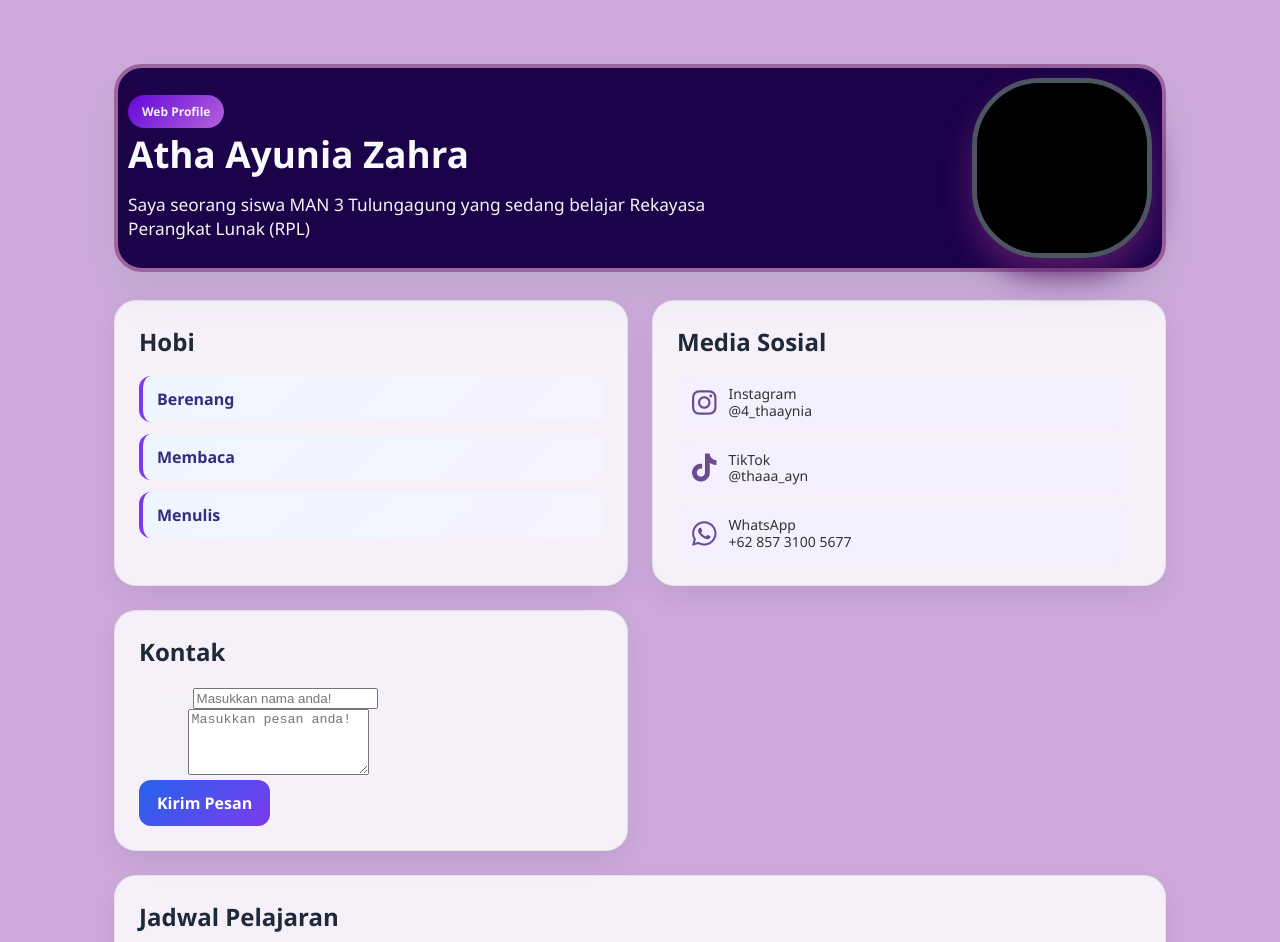
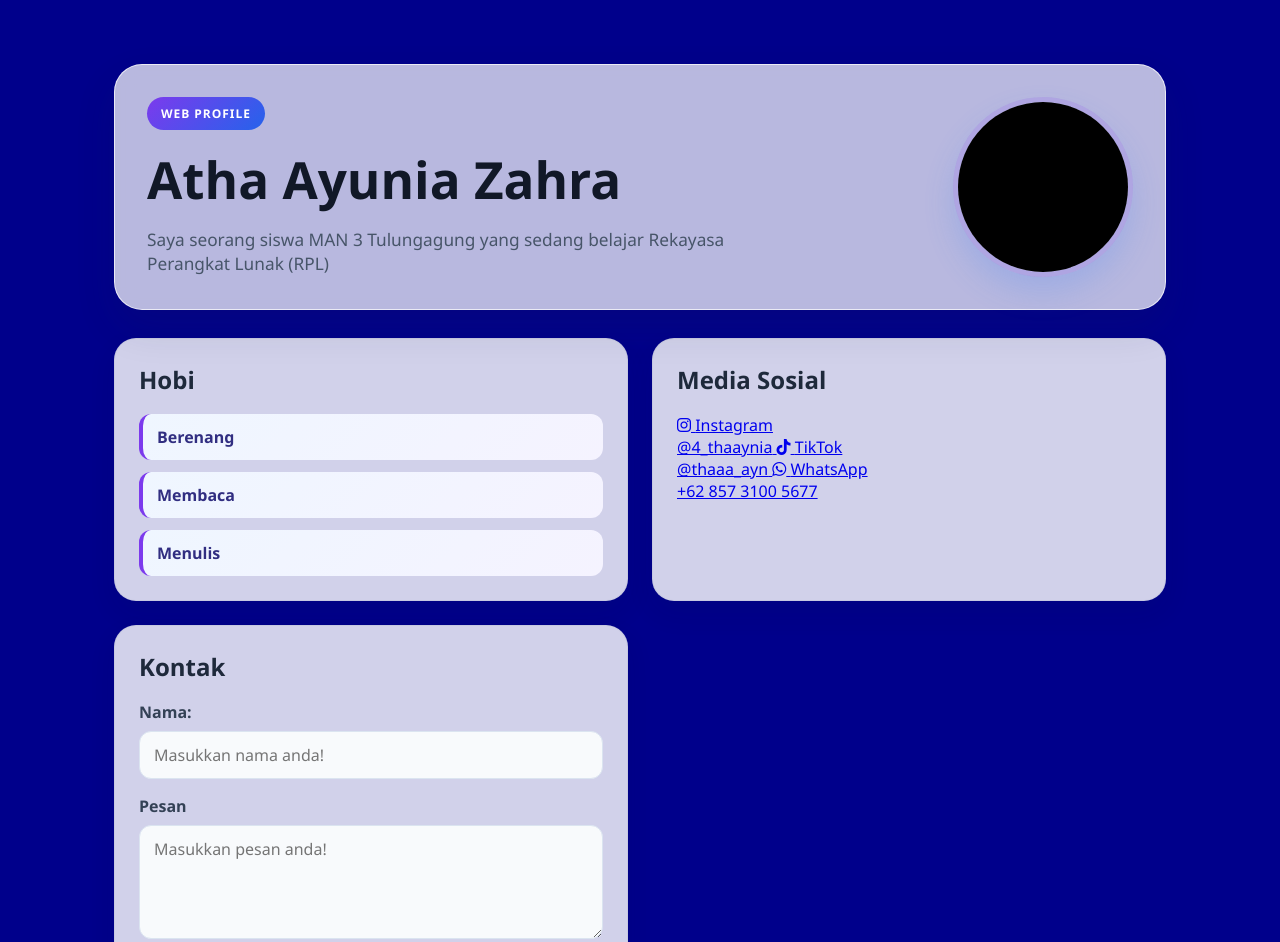
Before and after one commit to athaayunia3232-cpu/profile, a plain HTML site: page index.html in a window 1280 px wide. Shown: the top 942 px of the page. Drawn offline with Linux system fonts and the light colour scheme.

Commit message:
Mengganti style css

```diff
--- a/style.css
+++ b/style.css
@@ -5,8 +5,8 @@
 body {
   margin: 0;
   font-family: 'Segoe UI', Tahoma, Geneva, Verdana, sans-serif;
-    background-color: hsla(283, 42%, 69%, 0.753);
-    color: rgb(242, 248, 247)
+  background: darkblue;
+  color: #e4ecf7;
 }
 
 .page {
@@ -20,12 +20,12 @@ body {
   align-items: center;
   justify-content: space-between;
   gap: 30px;
-    background: rgb(27, 2, 73);
+  background: rgba(255, 255, 255, 0.72);
   backdrop-filter: blur(10px);
-    border: 4px solid hsl(300, 22%, 50%);
-    box-shadow: 0 18px 40px rgba(26, 145, 89, 0.1);
+  border: 1px solid rgba(255, 255, 255, 0.7);
+  box-shadow: 0 18px 40px rgba(30, 41, 59, 0.12);
   border-radius: 28px;
-    padding: 10px;
+  padding: 32px;
   margin-bottom: 28px;
 }
 
@@ -35,34 +35,34 @@ body {
 
 .badge {
   display: inline-block;
-    background: linear-gradient(135deg, #6308da, hsl(281, 62%, 62%));
-    color: rgb(243, 240, 240);
+  background: linear-gradient(135deg, #7c3aed, #2563eb);
+  color: white;
   padding: 8px 14px;
   border-radius: 999px;
   font-size: 12px;
   font-weight: 700;
+  letter-spacing: 0.08em;
+  text-transform: uppercase;
 }
-
-
 
 .judul {
   margin: 0;
-    font-family: 'Plus Jakarta Sans', 'Segoe UI', Tahoma, Geneva, Verdana, sans-serif, sans-serif;
+  font-family: 'Plus Jakarta Sans', 'Segoe UI', sans-serif;
   line-height: 1.4;
 }
 
 .judul-besar {
-    font-size: clamp(2.3rem, 2vw, 1.5rem);
+  font-size: clamp(2.3rem, 4vw, 4rem);
   font-weight: 800;
-    color: #f9fafd;
-    margin-top: 1px;
+  color: #111827;
+  margin-top: 14px;
 }
 
 #text2 {
   margin-top: 12px;
   max-width: 620px;
   font-size: 1.08rem;
-    color: hsl(216, 24%, 96%);
+  color: #475569;
   text-align: left;
   background: transparent;
 }
@@ -71,9 +71,9 @@ body {
   width: 180px;
   height: 180px;
   object-fit: cover;
-    border-radius: 68px;
-    border: 5px solid hsl(212, 11%, 34%);
-    box-shadow: 0 16px 30px rgba(89, 25, 105, 0.925);
+  border-radius: 50%;
+  border: 5px solid rgba(124, 58, 237, 0.15);
+  box-shadow: 0 16px 30px rgba(59, 130, 246, 0.2);
 }
 
 .content-grid {
@@ -135,38 +135,37 @@ body {
   box-shadow: 0 10px 20px rgba(37, 99, 235, 0.15);
 }
 
-.footer-social a {
-  font-size: 28px;
-  color: #6a4c93;
-  margin-right: 15px;
-  text-decoration: none;
+.form-card form {
+  display: grid;
+  gap: 16px;
 }
 
-.footer-social {
-  display: flex;
-  flex-direction: column;
-  gap: 12px;
+.field-group {
+  display: grid;
+  gap: 8px;
 }
 
-.footer-social a {
-  display: flex;
-  align-items: center;
-  gap: 12px;
-  text-decoration: none;
-  color: #333;
-  background: #f5f0ff;
-  padding: 10px 15px;
-  border-radius: 12px;
+.field-group label {
+  font-weight: 600;
+  color: #334155;
 }
 
-.footer-social i {
-  font-size: 28px;
-  color: #6a4c93;
+.field-group input,
+.field-group textarea {
+  width: 100%;
+  border: 1px solid #dbe4f0;
+  border-radius: 12px;
+  padding: 12px 14px;
+  font: inherit;
+  background: #f8fafc;
+  color: #0f172a;
+  resize: vertical;
 }
 
-.footer-social span {
-  font-size: 14px;
-  line-height: 1.2;
+.field-group input:focus,
+.field-group textarea:focus {
+  outline: 2px solid rgba(59, 130, 246, 0.2);
+  border-color: #60a5fa;
 }
 
 button {
```
Lines whose indentation alone changed are shown as unchanged.
